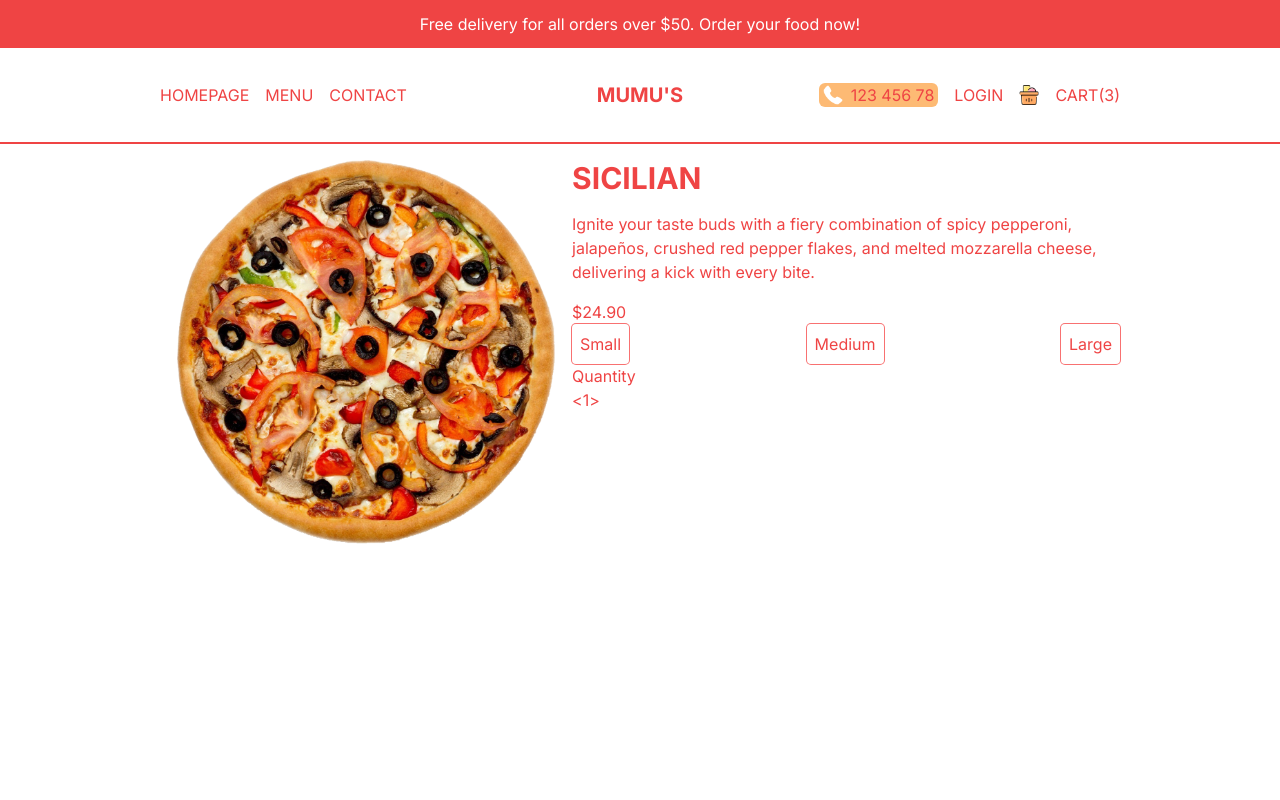
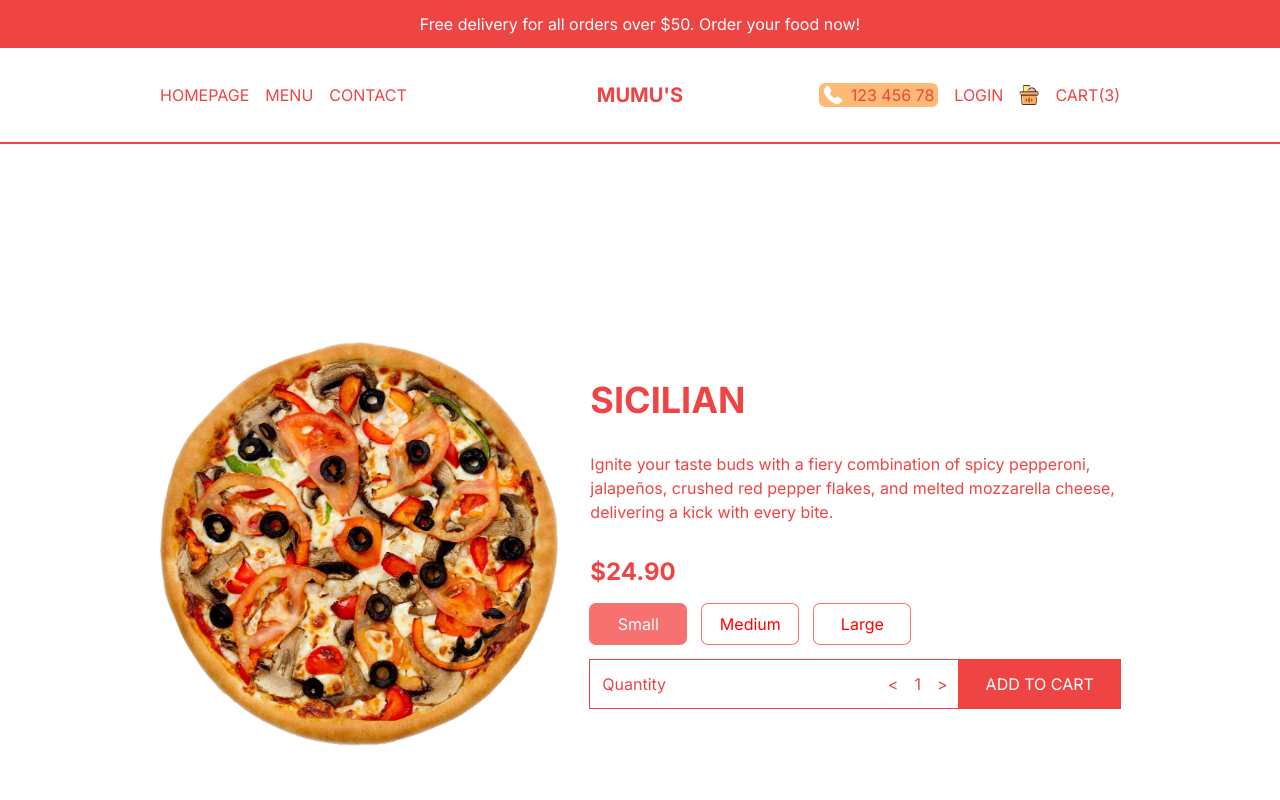
Before and after one commit to gerlinp/mumus2, a Next.js app: page /product/1 in a window 1280 px wide. Shown: the top 800 px of the page. Built offline with nearby package versions, Linux system fonts and the light colour scheme.

Commit message:
product pages

```diff
--- a/src/app/product/[id]/page.tsx
+++ b/src/app/product/[id]/page.tsx
@@ -5,10 +5,10 @@
 
 const SingleProductPage = () => {
   return (
-    <div className='p-4 lg:px-20 xl:px-40 h-screen flex flex-col justify-around text-red-500 md:flex-row'>
+    <div className='p-4 lg:px-20 xl:px-40 h-screen flex flex-col justify-around text-red-500 md:flex-row md:gap-8 md:items-center'>
       {/*Image Container */}
       {singleProduct.img && (
-        <div className='relative w-full h-1/2'>
+        <div className='relative w-full h-1/2 md:h-[70%] '>
           <Image
             src={singleProduct.img}
             alt=''
@@ -18,8 +18,10 @@
         </div>
       )}
       {/* Text Container */}
-      <div className='h-1/2 flex flex-col gap-4'>
-        <h1 className='text-3xl font-bold uppercase'>{singleProduct.title}</h1>
+      <div className='h-1/2 flex flex-col gap-4 md:h-[70%] md:justify-center md:gap-6 xl:gap-8'>
+        <h1 className='text-3xl font-bold uppercase xl:text-4xl'>
+          {singleProduct.title}
+        </h1>
         <p>{singleProduct.desc}</p>
         <Price
           price={singleProduct.price}
--- a/src/components/Price.tsx
+++ b/src/components/Price.tsx
@@ -1,3 +1,6 @@
+'use client'
+
+import { useEffect, useState } from 'react'
 import React from 'react'
 
 type Props = {
@@ -7,28 +10,58 @@
 }
 
 const Price = ({ price, id, options }: Props) => {
+  const [total, setTotal] = useState(price)
+  const [quantity, setQuantity] = useState(1)
+  const [selected, setSelected] = useState(0)
+
+  useEffect(() => {
+    setTotal(
+      quantity * (options ? price + options[selected].additionalPrice : price)
+    )
+  }, [quantity, selected, options, price])
+
   return (
-    <div className='flexflex-col gap-4'>
-      <h2>${price.toFixed(2)}</h2>
+    <div className='flex flex-col gap-4'>
+      <h2 className='text-2xl font-bold'>${total.toFixed(2)}</h2>
       {/* Options Container */}
-      <div className='flex justify-between items-center'>
-        {options?.map((option) => (
+      <div className='flex gap-4'>
+        {options?.map((option, index) => (
           <button
             key={option.title}
-            className='p-2 ring-1 ring-red-400 rounded'
+            className='min-w-[6rem] p-2 ring-1 ring-red-400 rounded-md'
+            style={{
+              background: selected === index ? 'rgb(248 113 113)' : 'white',
+              color: selected === index ? 'white' : 'red',
+            }}
+            onClick={() => setSelected(index)}
           >
             {option.title}
           </button>
         ))}
       </div>
-      {/* Quantitity Container */}
-      <div className=''>
-        <span>Quantity</span>
-        <div>
-          <button>{'<'}</button>
-          <span>1</span>
-          <button>{'>'}</button>
+      {/* Quantitity  and Add Button Container */}
+      <div className='flex justify-between items-center'>
+        {/* Quantity */}
+        <div className='flex justify-between w-full p-3 ring-1 ring-red-500'>
+          <span>Quantity</span>
+          <div className='flex gap-4 items-center'>
+            <button
+              onClick={() => setQuantity((prev) => (prev > 1 ? prev - 1 : 1))}
+            >
+              {'<'}
+            </button>
+            <span>{quantity}</span>
+            <button
+              onClick={() => setQuantity((prev) => (prev < 9 ? prev + 1 : 9))}
+            >
+              {'>'}
+            </button>
+          </div>
         </div>
+        {/* Cart Button */}
+        <button className='uppercase w-56 bg-red-500 text-white p-3 ring-1 ring-red-500'>
+          Add to Cart
+        </button>
       </div>
     </div>
   )
```
Also changed, not shown: 1 other file (tests, documents, lock files or other folders).
